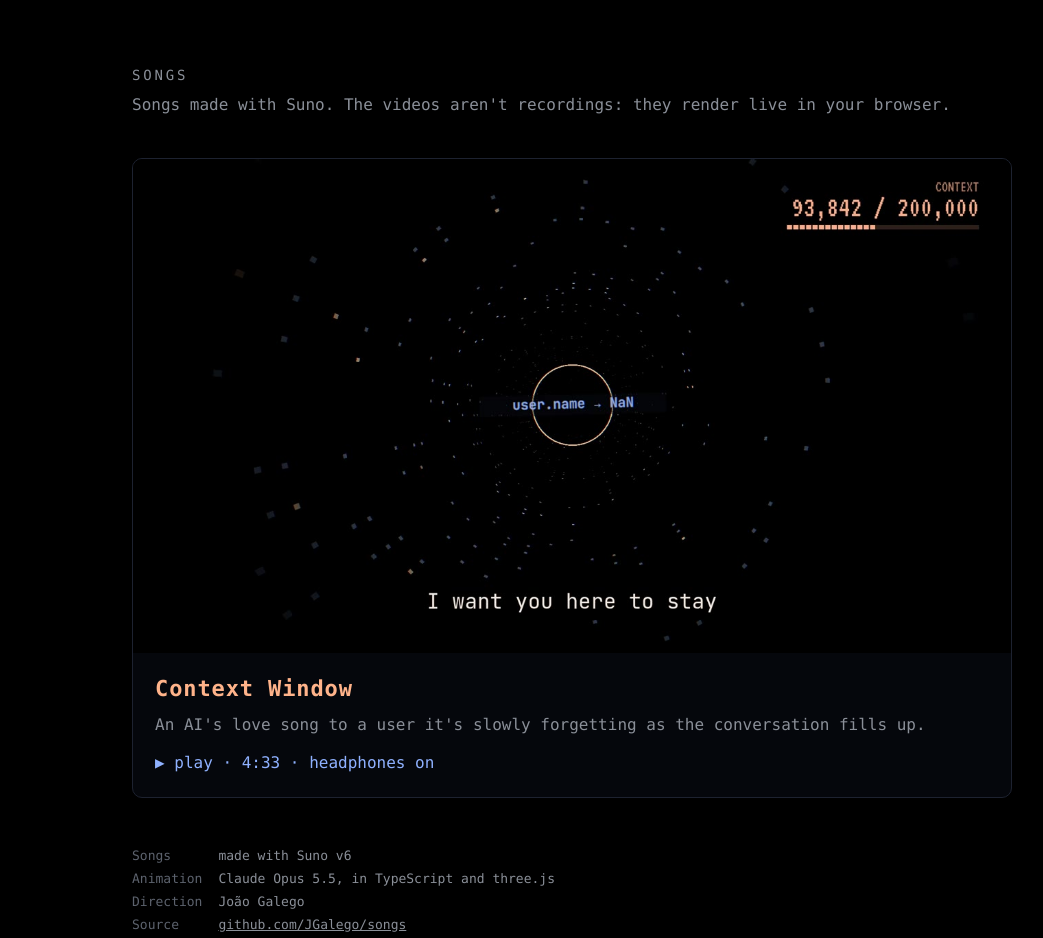
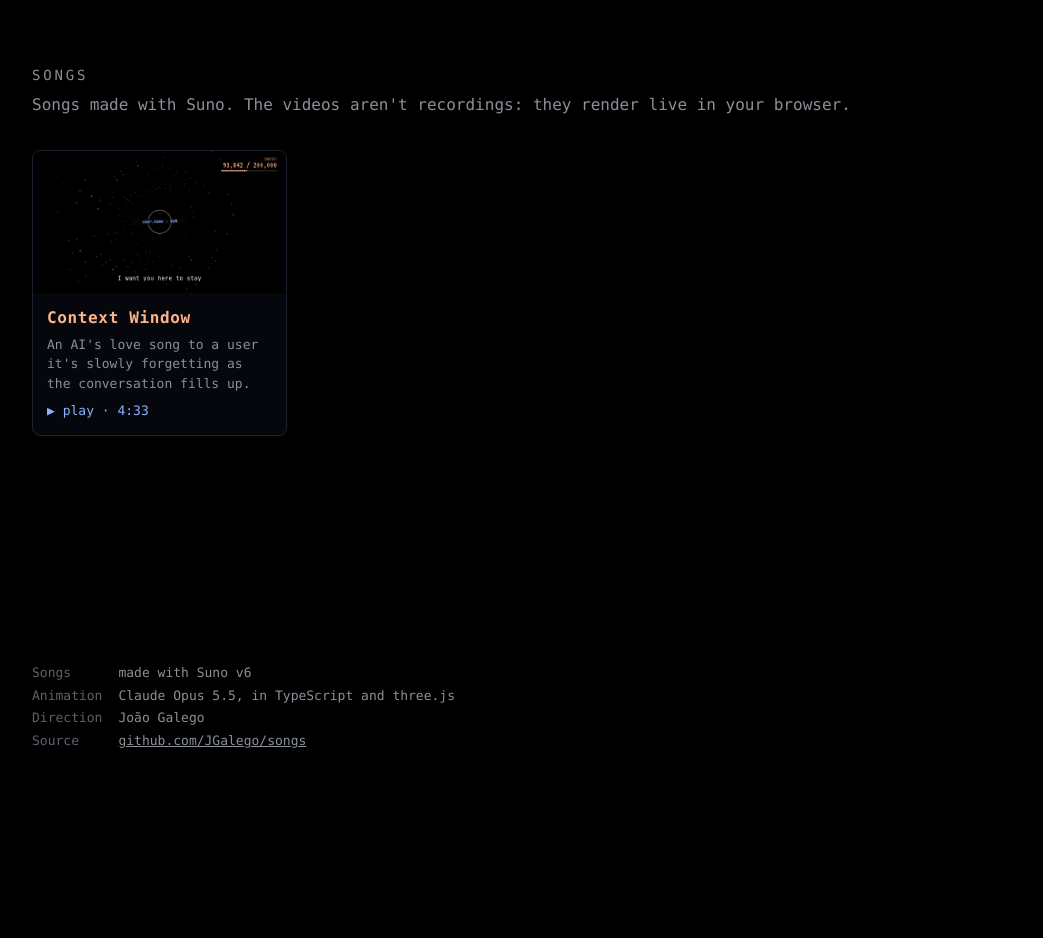
Before and after one commit to JGalego/songs, a plain HTML site: page site/index.html in a window 1280 px wide. Shown: the whole page, without its empty margins (68-1111 px from the left). After the commit the page ends 800 px from the top, so only its background shows below. Drawn offline with Linux system fonts and the light colour scheme.

Commit message:
Site: smaller song cards in a wrapping grid
Co-Authored-By: Claude Opus 5.5 <noreply@anthropic.com>

```diff
--- a/site/index.html
+++ b/site/index.html
@@ -17,16 +17,18 @@
       font: 16px/1.6 ui-monospace, "JetBrains Mono", "SFMono-Regular", Menlo, Consolas, monospace;
       display: flex; flex-direction: column; align-items: center; padding: 8vh 24px 48px;
     }
-    header, main, footer { width: 100%; max-width: 880px; }
+    header, main, footer { width: 100%; max-width: 1080px; }
     h1 { margin: 0; font-size: 14px; font-weight: 400; letter-spacing: 0.2em; text-transform: uppercase; color: var(--dim); }
-    header p { margin: 6px 0 40px; color: var(--dim); }
-    .song { display: block; color: inherit; text-decoration: none; border: 1px solid #1d2230; border-radius: 10px; overflow: hidden; background: #05070c; transition: border-color 0.2s; }
-    .song:hover, .song:focus-visible { border-color: var(--amber); outline: none; }
+    header p { margin: 6px 0 32px; color: var(--dim); }
+    /* songs fill left to right and wrap; empty tracks keep a lone card at card size */
+    main { display: grid; grid-template-columns: repeat(auto-fill, minmax(240px, 1fr)); gap: 20px; }
+    .song { display: block; color: inherit; text-decoration: none; border: 1px solid #1d2230; border-radius: 8px; overflow: hidden; background: #05070c; transition: border-color 0.2s, transform 0.2s; }
+    .song:hover, .song:focus-visible { border-color: var(--amber); outline: none; transform: translateY(-2px); }
     .song img { display: block; width: 100%; height: auto; aspect-ratio: 16 / 9; object-fit: cover; }
-    .song div { padding: 18px 22px 22px; }
-    .song h2 { margin: 0 0 6px; font-size: 22px; font-weight: 600; color: var(--amber); letter-spacing: 0.04em; }
-    .song p { margin: 0; color: var(--dim); }
-    .song .play { margin-top: 12px; color: var(--blue); }
+    .song div { padding: 12px 14px 14px; }
+    .song h2 { margin: 0 0 4px; font-size: 16px; font-weight: 600; color: var(--amber); letter-spacing: 0.04em; }
+    .song p { margin: 0; font-size: 13px; line-height: 1.5; color: var(--dim); }
+    .song .play { margin-top: 8px; color: var(--blue); }
     footer { margin-top: auto; padding-top: 48px; font-size: 13px; color: var(--dim); }
     footer dl { display: grid; grid-template-columns: max-content 1fr; gap: 2px 16px; margin: 0; }
     footer dt { color: #5c626d; }
@@ -46,7 +48,7 @@
       <div>
         <h2>Context Window</h2>
         <p>An AI's love song to a user it's slowly forgetting as the conversation fills up.</p>
-        <p class="play">▶ play · 4:33 · headphones on</p>
+        <p class="play">▶ play · 4:33</p>
       </div>
     </a>
   </main>
```
